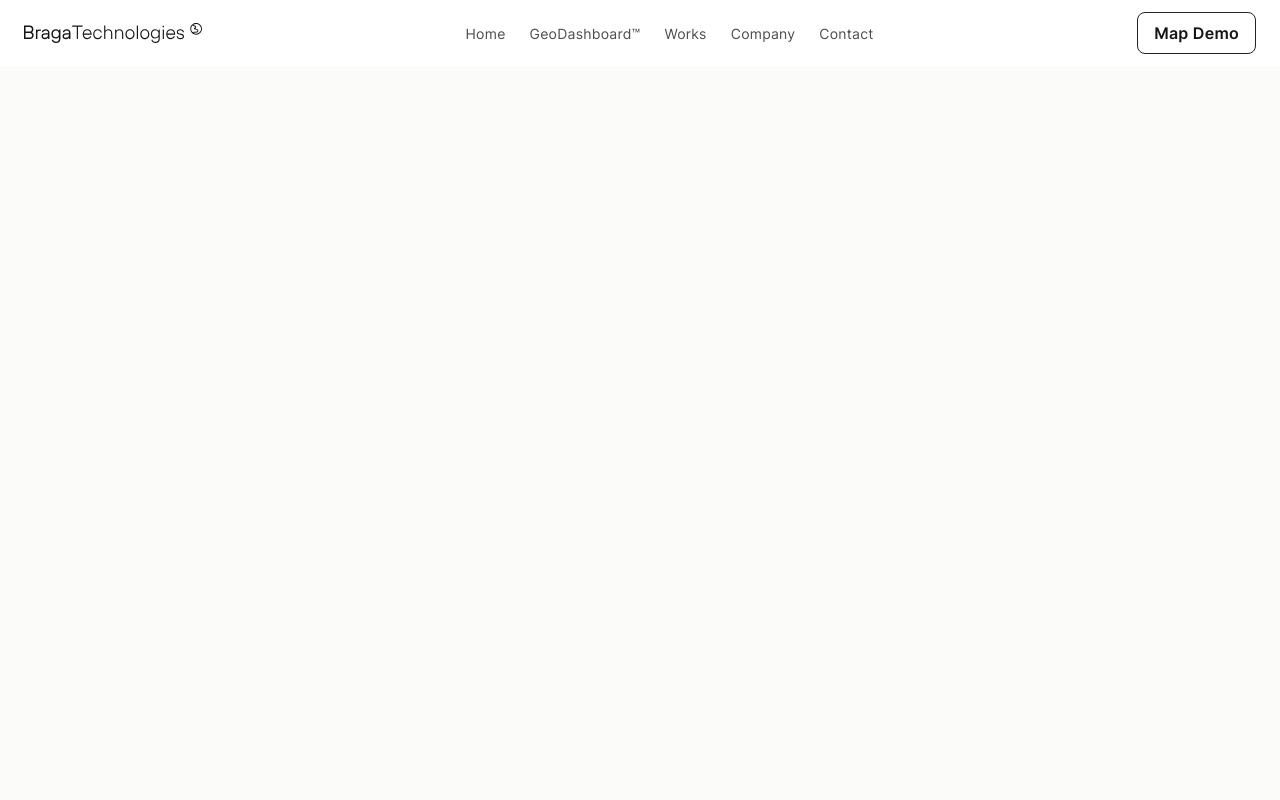
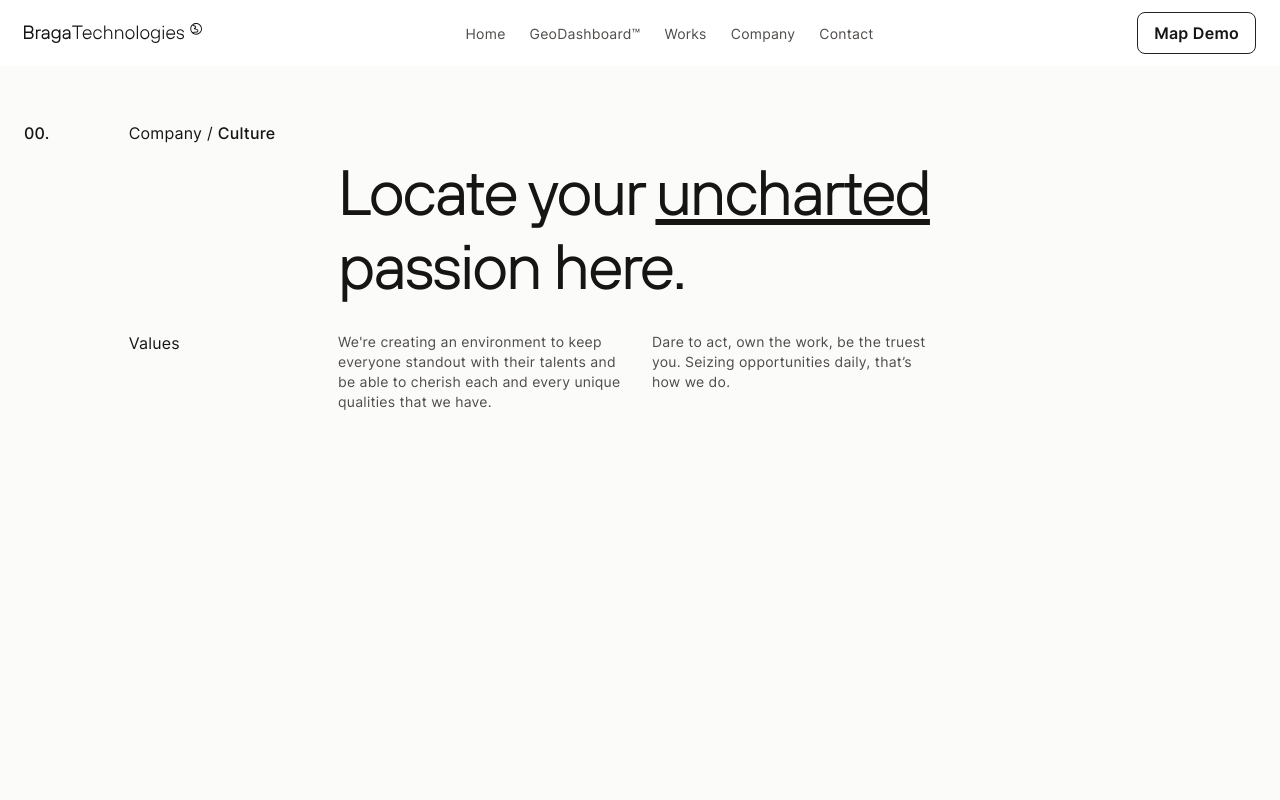
Before and after one commit to FelineJTD/braga-technologies-main-site, a Next.js app: page /company/culture in a window 1280 px wide. Shown: the top 800 px of the page. Built offline with nearby package versions, Linux system fonts and the light colour scheme.

Commit message:
add culture page

```diff
--- a/pages/company/culture.js
+++ b/pages/company/culture.js
@@ -11,7 +11,15 @@ export default function Culture() {
       </Head>
 
       <main className='text-gray-900 bg-gray-50 w-full'>
-
+        {/* 00 */}
+        <section className='whiteBG'>
+          <p className='bold mb-4'>00.</p>
+          <p className='col-span-4 mb-4'>Company / <b>Culture</b></p>
+          <h1 className='row-start-2 col-start-4 col-span-6 mb-6'>Locate your <u>uncharted</u> passion here.</h1>
+          <p className='row-start-3 col-start-2 col-span-2'>Values</p>
+          <p className='row-start-3 text-sm text-gray-600 col-span-3'>We&apos;re creating an environment to keep everyone standout with their talents and be able to cherish each and every unique qualities that we have.</p>
+          <p className='row-start-3 text-sm text-gray-600 col-span-3'>Dare to act, own the work, be the truest you. Seizing opportunities daily, that’s how we do.</p>
+        </section>
       </main>
     </div>
   )
```
